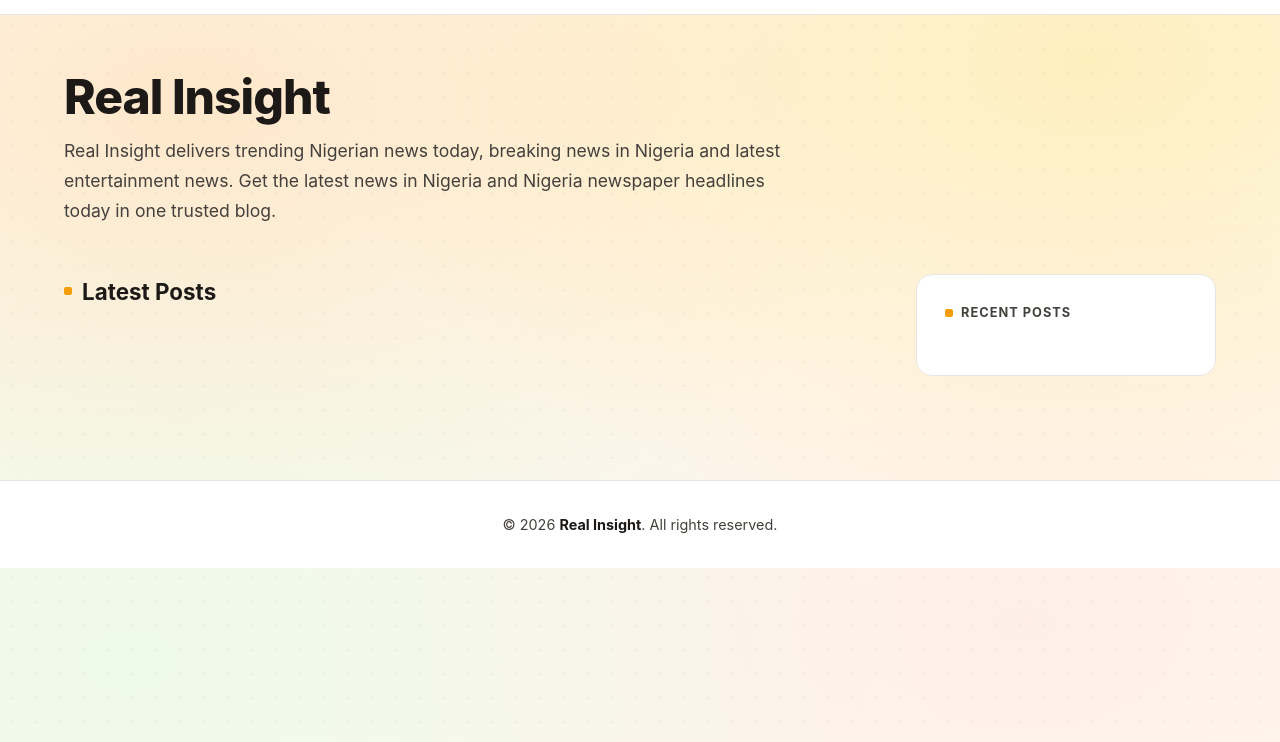
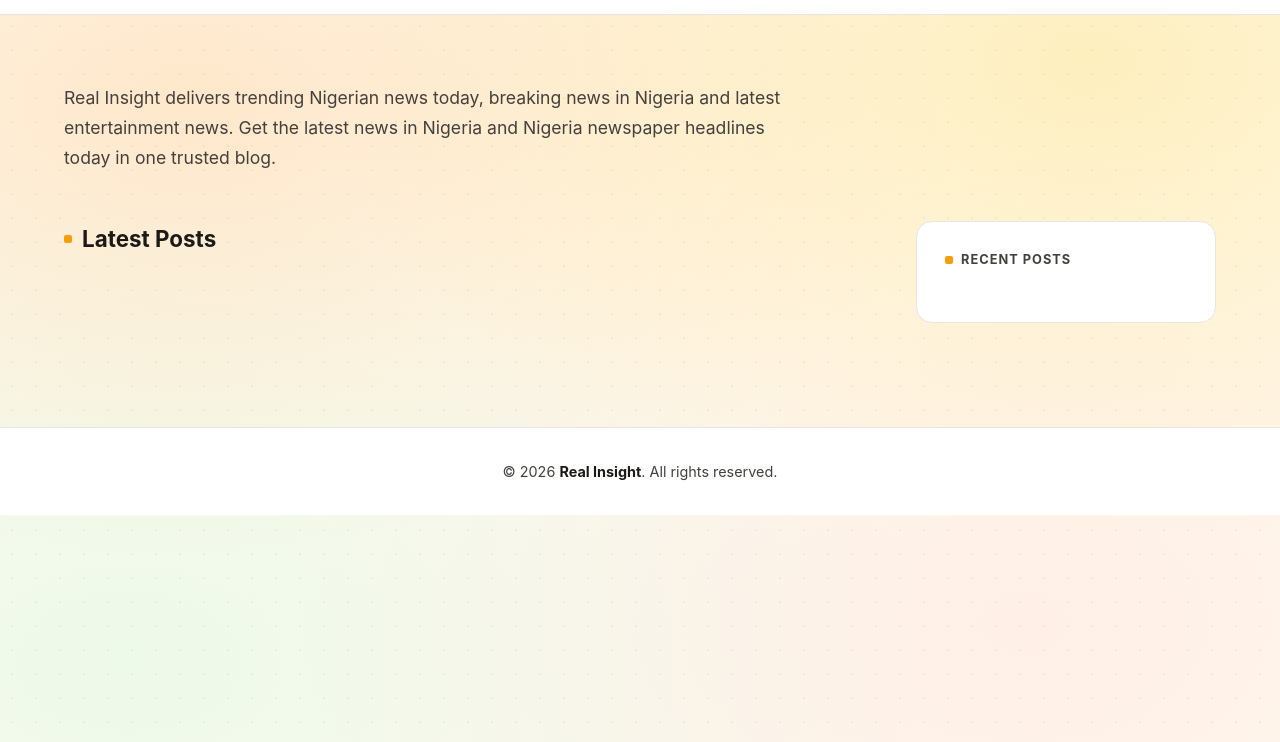
Before and after one commit to purevoice/real-insight, a website: page index.html in a window 1280 px wide. Shown: the part 58-800 px from the top of the page. Drawn offline with Linux system fonts and the light colour scheme.

Commit message:
Update index.html

```diff
--- a/index.html
+++ b/index.html
@@ -25,7 +25,7 @@
 <main>
   <section class="home-container">
     <div class="page-intro">
-      <h1>Real Insight</h1>
+      <h1></h1>
       <p>Real Insight delivers trending Nigerian news today, breaking news in Nigeria and latest entertainment news. Get the latest news in Nigeria and Nigeria newspaper headlines today in one trusted blog.</p>
     </div>
 
```
